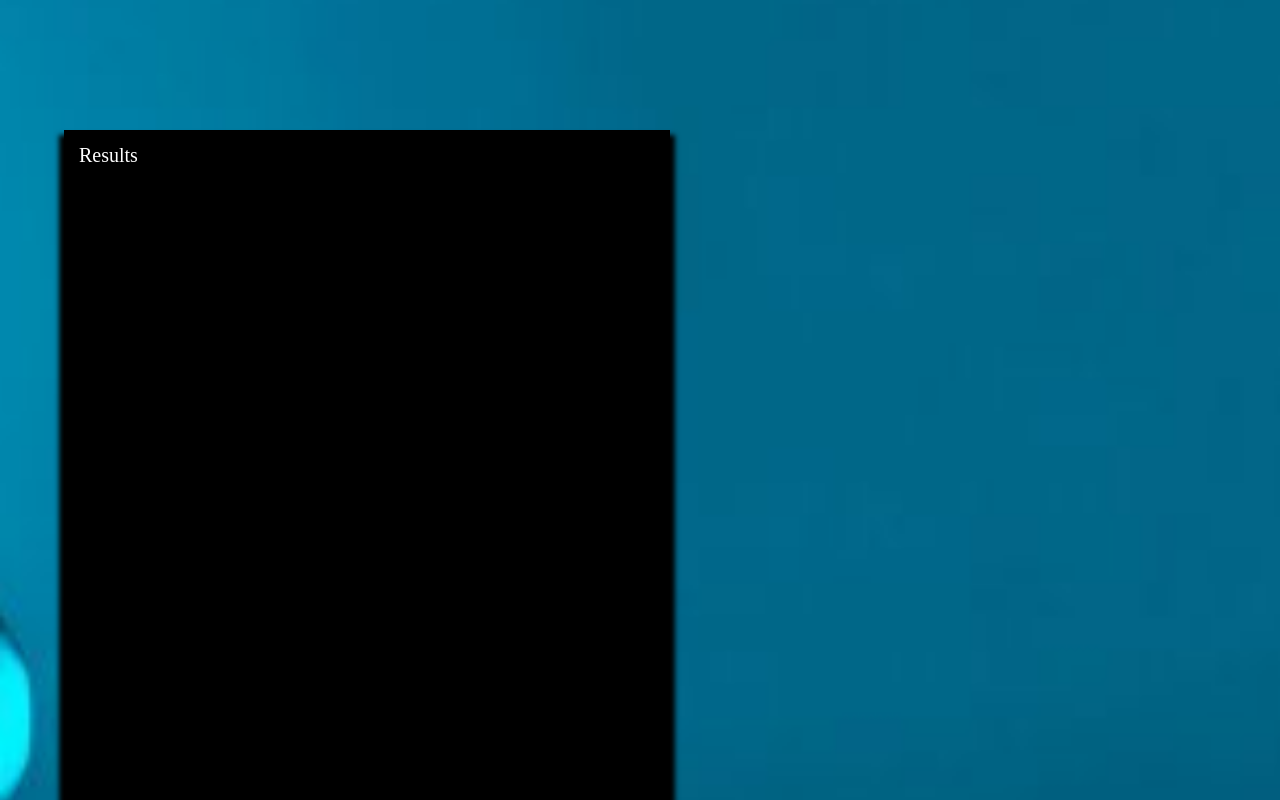
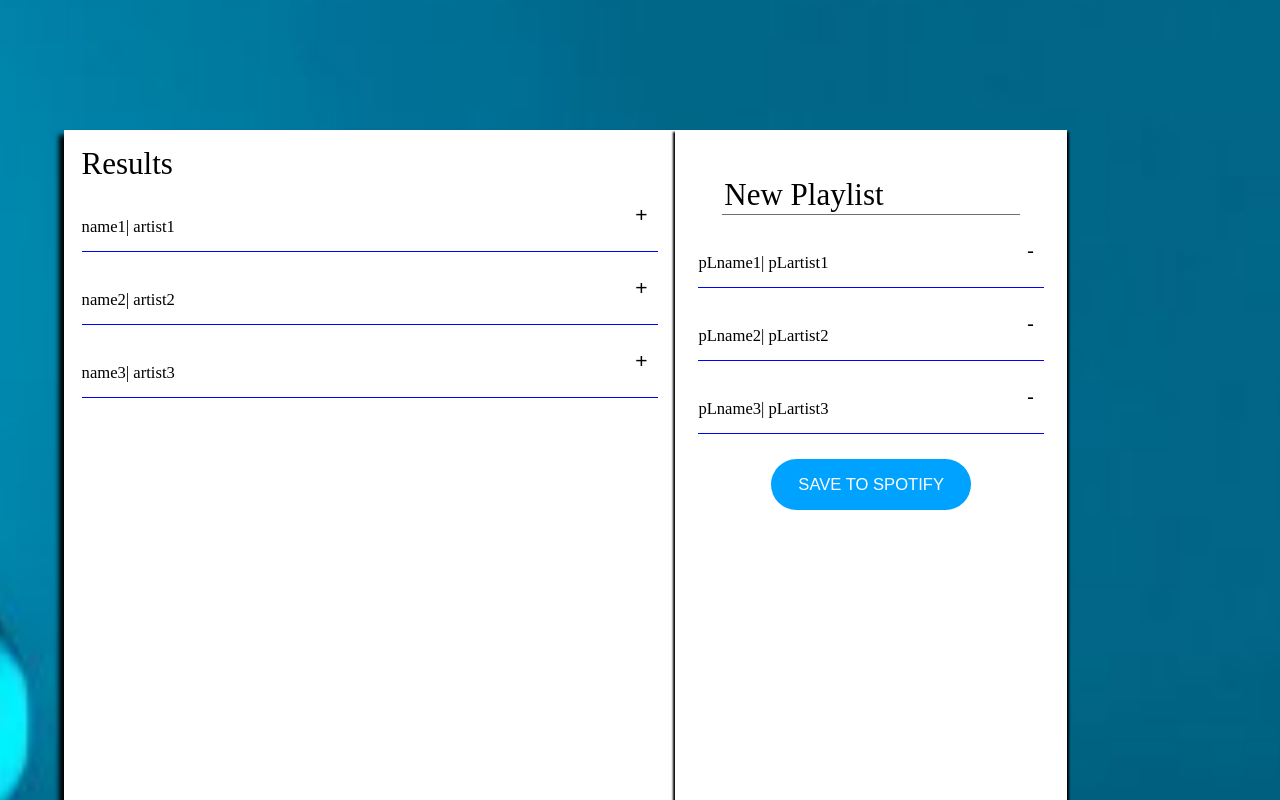
Before and after one commit to sipekci/phantomplaylist, a React (Create React App) app in the folder phantomplaylist/: page / in a window 1280 px wide. Shown: the part 360-1160 px from the top of the page. Built offline with nearby package versions, Linux system fonts and the light colour scheme.

Commit message:
Add and remove tracks hard coded

```diff
--- a/phantomplaylist/src/Components/App/App.css
+++ b/phantomplaylist/src/Components/App/App.css
@@ -19,7 +19,8 @@ h1 {
 
 h2 {
   font-family: 'Mukta';
-  font-size: 1rem;
+  font-size: 1.55rem;
+  color:black;
 }
 
 .App {
--- a/phantomplaylist/src/Components/App/App.js
+++ b/phantomplaylist/src/Components/App/App.js
@@ -2,8 +2,40 @@ import React from 'react';
 import './App.css';
 import LookUp from '../LookUp/LookUp';
 import SearchOutput from '../SearchOutput/SearchOutput';
+import Playlist from '../Playlist/Playlist';
+import Tracklists from '../Tracklists/Tracklists';
+import Track from '../Track/Track';
 
 class App extends React.Component {
+  constructor(props){
+    super(props);
+    this.state = {
+      searchOutput: [{name: 'name1', artist: 'artist1', image: 'img1', id:1},
+      {name: 'name2', artist: 'artist2', image: 'img2', id:2},
+      {name: 'name3', artist: 'artist3', image: 'img3', id:3}],
+      playlistName: 'My Playlist',
+      playlistTrack: [{name: 'pLname1', artist: 'pLartist1', image: 'pLimg1', id:4},
+      {name: 'pLname2', artist: 'pLartist2', image: 'pLimg2', id:5},
+      {name: 'pLname3', artist: 'pLartist3', image: 'pLimg3', id:6}]
+    };
+    this.addTrack = this.addTrack.bind(this);
+    this.removeTrack = this.removeTrack.bind(this);
+  }
+
+  addTrack(track){
+    let tracks = this.state.playlistTrack;
+    if(tracks.find(savedTrack => savedTrack.id === track.id)){
+      return;
+    }
+    tracks.push(track);
+    this.setState({playlistTrack: tracks})
+  }
+
+  removeTrack(track){
+    let tracks = this.state.playlistTrack;
+    tracks = tracks.filter(currentTrack => currentTrack.id !== track.id);
+    this.setState({playlistTrack: tracks});
+  }
   render() {
     return (
       <div>
@@ -11,8 +43,12 @@ class App extends React.Component {
         <div className ="App">
           <LookUp />
         <div className ="App-playlist">
-          <SearchOutput />
-          {/* <Playlist /> */}
+          <SearchOutput searchOutput={this.state.searchOutput}
+                onAdd={this.addTrack}/>
+          <Playlist playlistName={this.state.playlistName}
+            playlistTrack = {this.state.playlistTrack}
+            onRemove = {this.removeTrack}
+            />
         </div>
         </div>
       </div>
--- /dev/null
+++ b/phantomplaylist/src/Components/Playlist/Playlist.css
@@ -0,0 +1,52 @@
+.Playlist {
+    display: flex;
+    flex-direction: column;
+    align-items: center;
+    overflow-y: scroll;
+    width: 30%;
+    max-height: 850px;
+    padding: 2.27rem 1.16rem;
+    background-color: rgb(255, 255, 255);
+    box-shadow: 0 4px 2px 2px #000000;
+  }
+
+  .Playlist input {
+    width: 85%;
+    border: 0;
+    outline: 0;
+    background: transparent;
+    border-bottom: 1px solid #6f6f6f;
+    font-family: 'Mukta';
+    font-size: 1.55rem;
+    color: black;
+  }
+
+  .save-list {
+    cursor: pointer;
+    width: 10rem;
+    padding: .77rem 0;
+    border-radius: 54px;
+    border-width: 0px;
+    margin-top: 1.27rem;
+    background-color: #00a2ff;
+    text-align: center;
+    font-size: .83rem;
+    transition: background-color .25s;
+    color: #fff;
+    font-weight: 500;
+  }
+
+  .save-list:hover {
+    background-color: white;
+  }
+
+  ::-webkit-scrollbar {
+      width: 0px;
+      background: transparent;
+  }
+
+  @media only screen and (max-width: 1020px) {
+    .Playlist {
+      width: 90%;
+    }
+  }
--- /dev/null
+++ b/phantomplaylist/src/Components/Playlist/Playlist.js
@@ -0,0 +1,19 @@
+import React from 'react';
+import './Playlist.css';
+import Tracklists from '../Tracklists/Tracklists';
+
+class Playlist extends React.Component {
+    render() {
+        return (
+            <div className="Playlist">
+                <input defaultValue={"New Playlist"}/>
+                <Tracklists tracks={this.props.playlistTrack}
+                    onRemove={this.props.onRemove}
+                    isRemoval={true} />
+                <button className="save-list">SAVE TO SPOTIFY</button>
+            </div>
+
+        )
+    }
+}
+export default Playlist;
--- a/phantomplaylist/src/Components/SearchOutput/SearchOutput.css
+++ b/phantomplaylist/src/Components/SearchOutput/SearchOutput.css
@@ -1,8 +1,9 @@
 .SearchOutput {
-    padding: .75rem;
+    width: 50%;
+    padding: .88rem;
+    overflow-y: scroll;
     height: 850px;
-    width:50%;
-    background-color: black;
+    background-color: rgb(255, 255, 255);
     box-shadow: 0 10px 5px 5px black;
 }
 
@@ -13,8 +14,7 @@
 
 @media only screen and (max-width:1020px) {
     .SearchOutput {
-        width: 50%;
-        margin-bottom:5rem;
+        width: 90%;
     }
 
 }
--- a/phantomplaylist/src/Components/SearchOutput/SearchOutput.js
+++ b/phantomplaylist/src/Components/SearchOutput/SearchOutput.js
@@ -1,11 +1,15 @@
 import React from 'react';
 import './SearchOutput.css';
+import Tracklists from '../Tracklists/Tracklists';
+
 class SearchOutput extends React.Component {
     render(){
         return(
             <div className="SearchOutput">
                 <h2>Results</h2>
-               {/* <PlayList /> */}
+                <Tracklists tracks={this.props.searchOutput}
+                            onAdd ={this.props.onAdd}
+                            isRemoval={false} />
             </div>
         )
     }
--- /dev/null
+++ b/phantomplaylist/src/Components/Track/Track.css
@@ -0,0 +1,37 @@
+.Track {
+    display: flex;
+    align-items: center;
+    border-bottom: 1px solid blue;
+  }
+
+  .Track-action {
+    cursor: pointer;
+    padding: .5rem;
+    font-size: 1.05rem;
+    transition: color .25s;
+    border: 0px;
+    background-color: rgba(0, 0, 0, 0);
+    color: rgb(0, 0, 0);
+  }
+
+  .Track-action:hover {
+    color: rgba(265, 265, 265, .5);
+  }
+
+  .Track-information {
+    flex-grow: 1;
+    display: flex;
+    flex-direction: column;
+    justify-content: center;
+    height: 72px;
+  }
+
+  .Track-information h3 {
+    margin-bottom: .22rem;
+  }
+
+  .Track-information p {
+    font-size: .83rem;
+    font-weight: 300;
+    color: black;
+  }
--- /dev/null
+++ b/phantomplaylist/src/Components/Track/Track.js
@@ -0,0 +1,39 @@
+import React from 'react';
+import './Track.css';
+
+class Track extends React.Component {
+    constructor(props) {
+        super(props);
+        this.addTrack = this.addTrack.bind(this);
+        this.removeTrack = this.removeTrack.bind(this);
+    }
+
+    renderAction() {
+        if(this.props.isRemoval){
+            return <button className="Track-action" onClick= {this.removeTrack}>-</button>
+        } else{
+            return <button className="Track-action" onClick= {this.addTrack}>+</button>
+        }
+    }
+
+    addTrack() {
+        this.props.onAdd(this.props.track);
+    }
+
+    removeTrack() {
+        this.props.onRemove(this.props.track);
+    }
+    render() {
+        return (
+            <div className="Track">
+                 <div className="Track-information">
+                    <h3>{this.props.track.image}</h3>
+                    <p>{this.props.track.name}| {this.props.track.artist}</p>
+                </div>
+                {this.renderAction()}
+            </div>
+
+        )
+    }
+}
+export default Track;
--- /dev/null
+++ b/phantomplaylist/src/Components/Tracklists/Tracklists.css
@@ -0,0 +1,3 @@
+.Tracklists {
+    width: 100%;
+  }
--- /dev/null
+++ b/phantomplaylist/src/Components/Tracklists/Tracklists.js
@@ -0,0 +1,23 @@
+import React from 'react';
+import './Tracklists.css';
+import Track from '../Track/Track';
+
+class Tracklists extends React.Component {
+    render() {
+        return (
+            <div className="Tracklists">
+                {
+                    this.props.tracks.map(track => {
+                        return <Track track={track}
+                            key={track.id}
+                            onAdd= {this.props.onAdd}
+                            onRemove={this.props.onRemove}
+                            isRemoval={this.props.isRemoval}/>
+                    })
+                }
+            </div>
+
+        )
+    }
+}
+export default Tracklists;
```
